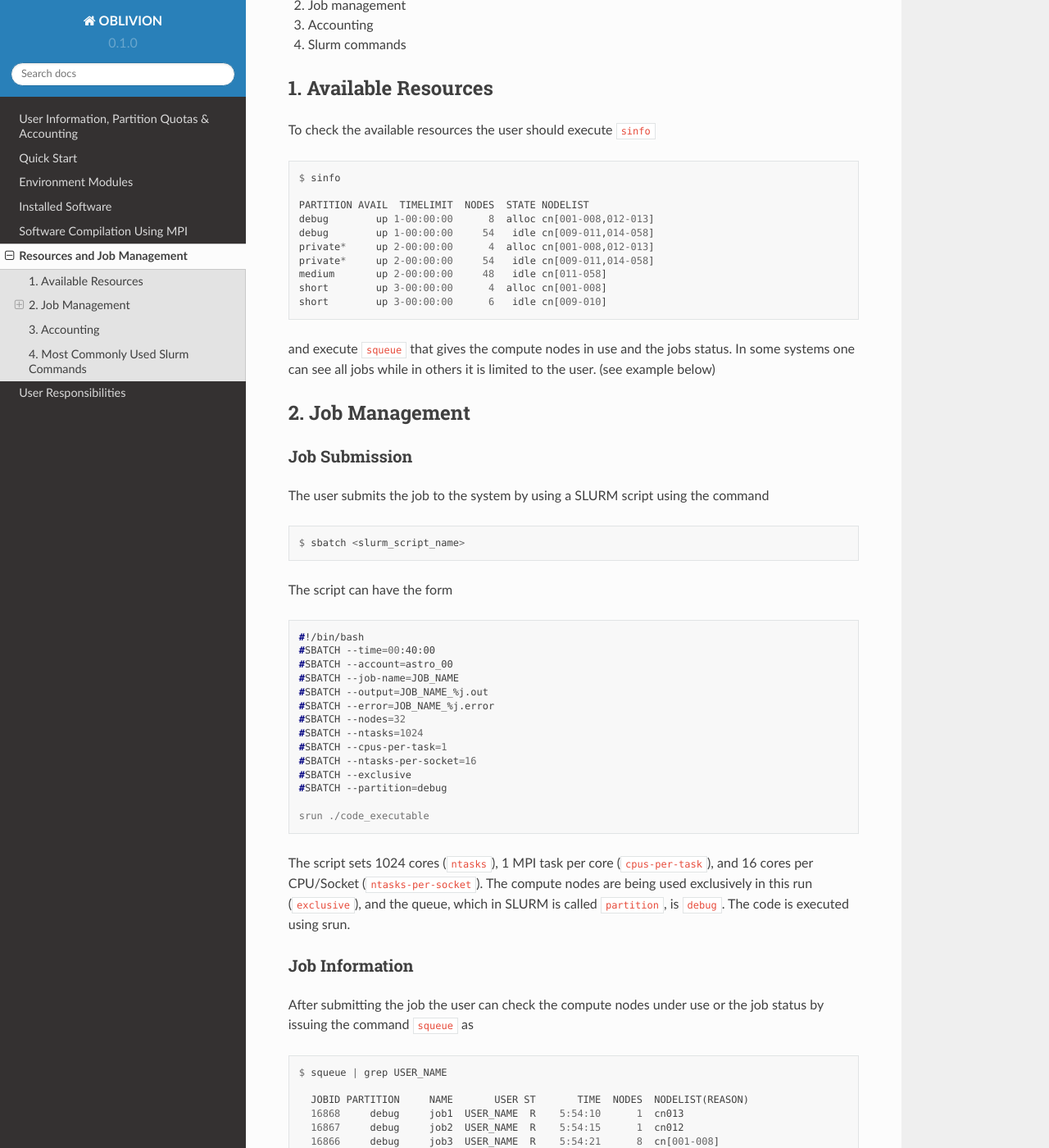
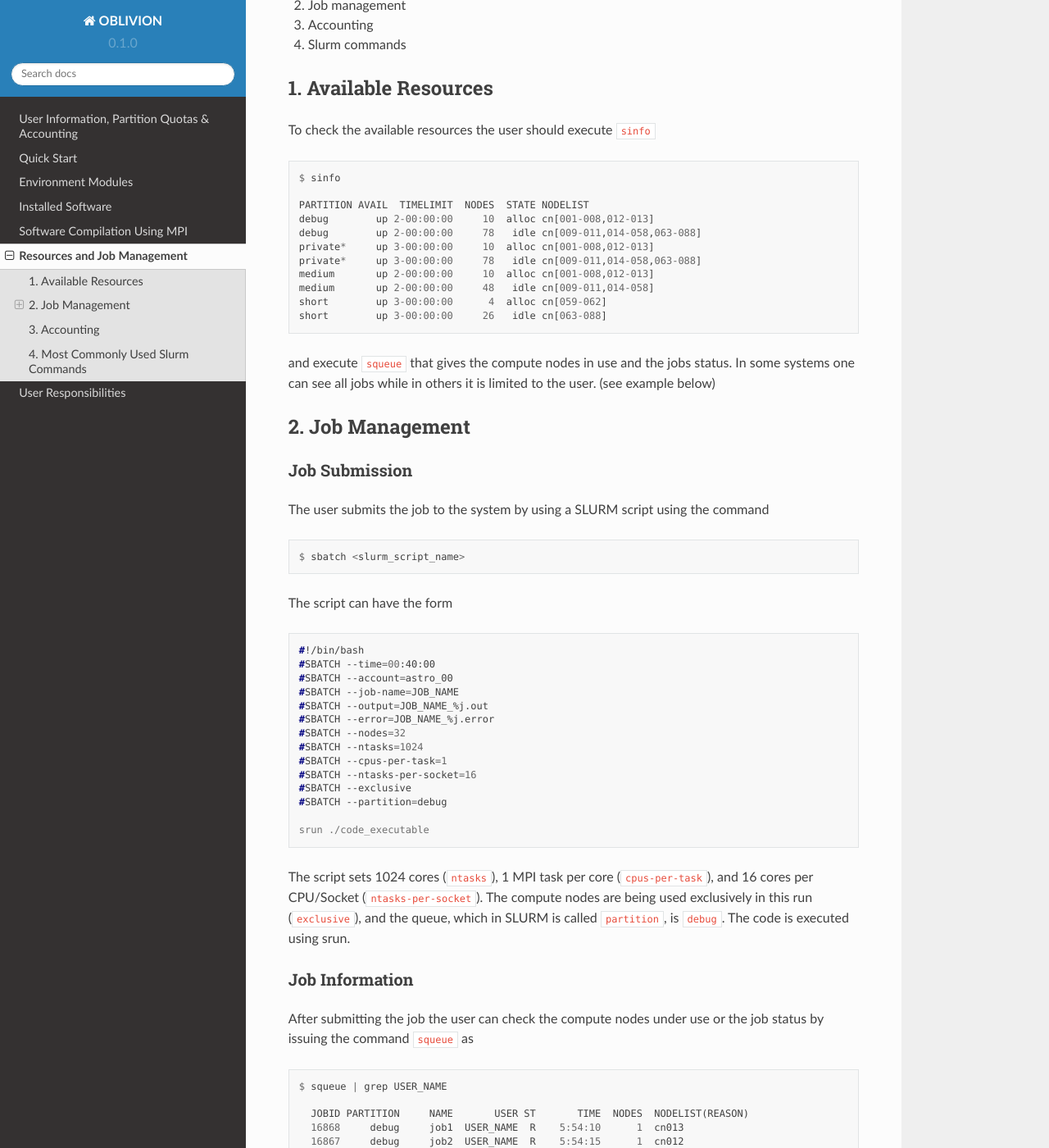
Before and after one commit to mavillez/Oblivion, a Sphinx documentation site: the page built from docs/source/management.rst, in a window 1280 px wide and 1400 px high, scrolled down 261 px. Shown: the whole window at 82% size. Built offline with Sphinx 7.4.7 and the Read the Docs theme 2.0.0, drawn with Linux system fonts in a browser that asks for light colours; some of the changed text lies outside the part shown.

Commit message:
Update management.rst

```diff
--- a/docs/source/management.rst
+++ b/docs/source/management.rst
@@ -18,13 +18,14 @@
   $ sinfo
 
   PARTITION AVAIL  TIMELIMIT  NODES  STATE NODELIST
-  debug        up 1-00:00:00      8  alloc cn[001-008,012-013]
-  debug        up 1-00:00:00     54   idle cn[009-011,014-058]
-  private*     up 2-00:00:00      4  alloc cn[001-008,012-013]
-  private*     up 2-00:00:00     54   idle cn[009-011,014-058]
-  medium       up 2-00:00:00     48   idle cn[011-058]
-  short        up 3-00:00:00      4  alloc cn[001-008]
-  short        up 3-00:00:00      6   idle cn[009-010]
+  debug        up 2-00:00:00     10  alloc cn[001-008,012-013]
+  debug        up 2-00:00:00     78   idle cn[009-011,014-058,063-088]
+  private*     up 3-00:00:00     10  alloc cn[001-008,012-013]
+  private*     up 3-00:00:00     78   idle cn[009-011,014-058,063-088]
+  medium       up 2-00:00:00     10  alloc cn[001-008,012-013]
+  medium       up 2-00:00:00     48   idle cn[009-011,014-058]
+  short        up 3-00:00:00      4  alloc cn[059-062]
+  short        up 3-00:00:00     26   idle cn[063-088]
 
 and execute ``squeue`` that gives the compute nodes in use and the jobs status. In some systems one can see all jobs while in others it is limited to the user. (see example below)
 
```
Also changed, not shown: other parts of docs/source/management.rst (+8 -8 lines).
